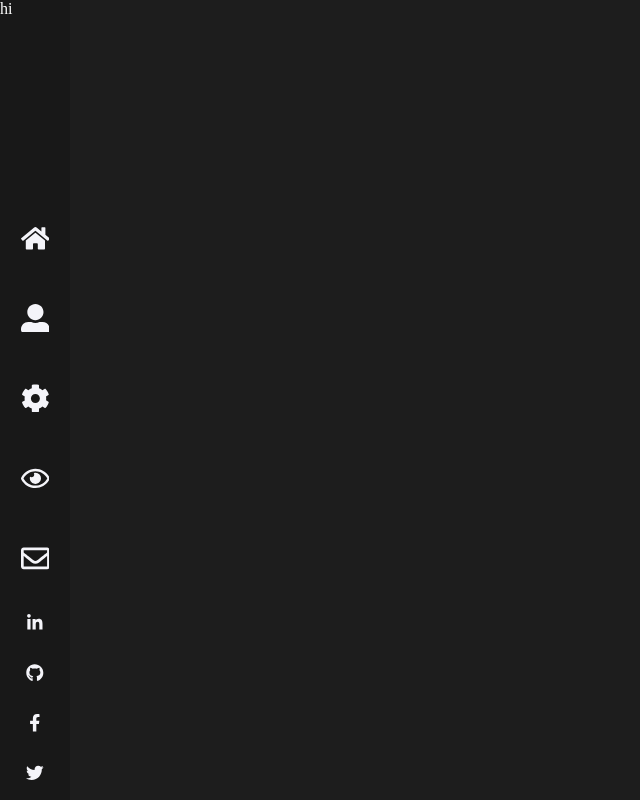
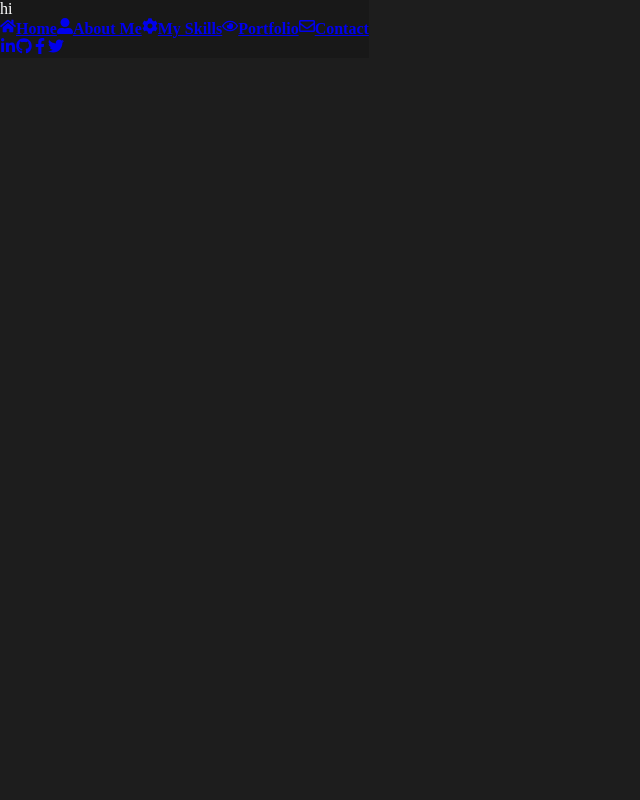
Before and after one commit to ranm13/portfolio, a React (Create React App) app: page / in a window 1280 px wide. Shown: the whole page, without its empty margins (0-640 px from the left). Built offline with nearby package versions, Linux system fonts and the light colour scheme.

Commit message:
strated reseting menu bar style

```diff
--- a/src/components/menu-bar/MenuBar.css
+++ b/src/components/menu-bar/MenuBar.css
@@ -6,7 +6,7 @@
   left: 0;
   display: grid;
 }
-
+/*
 .links {
   display: grid;
   align-items: center;
@@ -14,7 +14,7 @@
   justify-items: center;
 }
 
-/* Animations */
+Animations
 @keyframes fadeIn {
   from {
     opacity: 0;
@@ -36,7 +36,7 @@
   animation: fadeIn 3s;
 }
 /* Media Props */
-@media screen and (min-width: 900px) {
+/* @media screen and (min-width: 900px) {
   .menu-bar {
     height: 100vh;
     width: 70px;
@@ -50,9 +50,9 @@
   .external-links {
     grid-template-rows: repeat(4, 1fr);
   }
-}
+} */
 
-@media screen and (max-width: 900px) {
+/* @media screen and (max-width: 900px) {
   .menu-bar {
     height: 70px;
     width: 100vw;
@@ -66,9 +66,9 @@
   .external-links {
     grid-template-columns: repeat(4, 1fr);
   }
-}
+} */
 
-@media screen and (max-width: 450px) {
+/* @media screen and (max-width: 450px) {
   .external-links {
     display: none;
   }
@@ -76,10 +76,10 @@
   .menu-bar {
     grid-template-columns: 1fr 3fr 1fr;
   }
-}
+} */
 
 /* Links */
-.page-link {
+/* .page-link {
   font-size: 1.8em;
 }
 
@@ -103,4 +103,4 @@
 
 .external-link:active {
   font-size: 0.9em;
-}
+}  */
```
